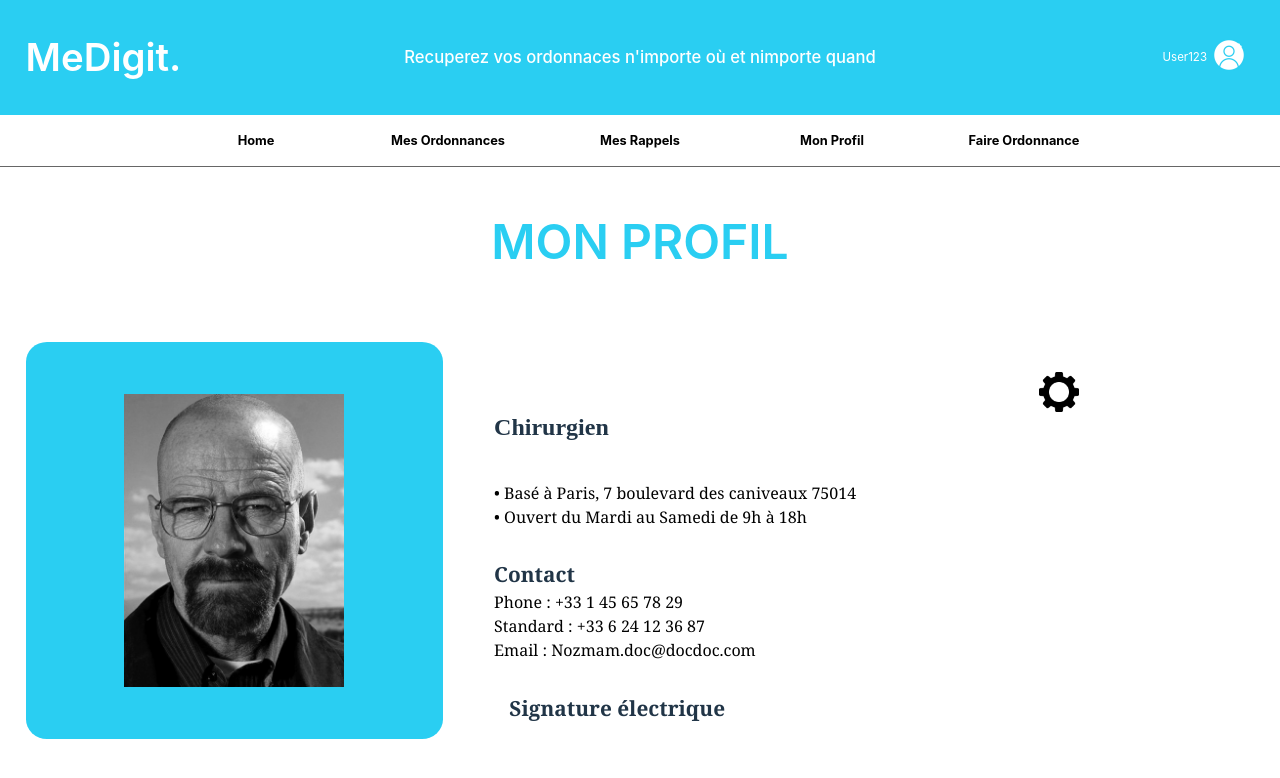
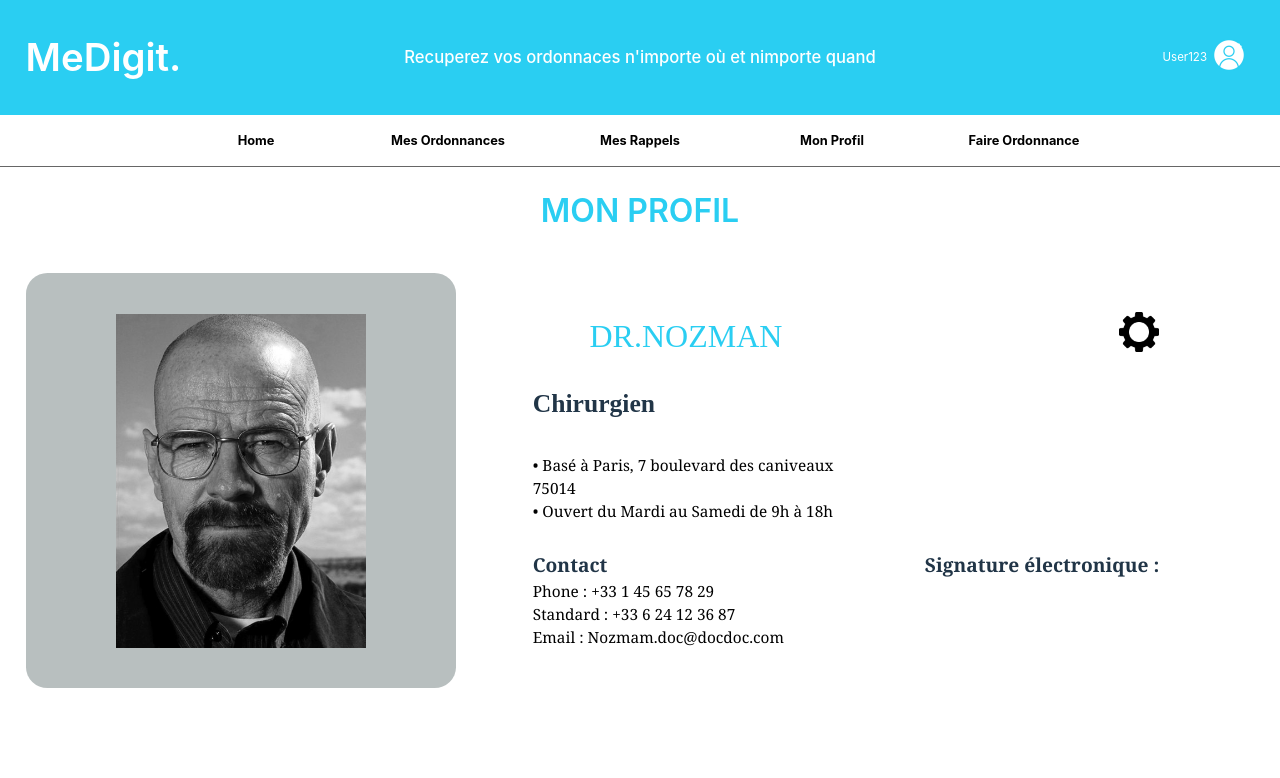
Before and after one commit to Romainvilleneuve78/medigit, a React (Vite) app: page /page4 in a window 1280 px wide. Shown: the top 778 px of the page. Built offline with nearby package versions, Linux system fonts and the light colour scheme.

Commit message:
profil presque fini

```diff
--- a/src/Pages/Profil/Profil.css
+++ b/src/Pages/Profil/Profil.css
@@ -1,12 +1,13 @@
 .titre {
     color: #2ACEF2;
     text-align: center;
-    font-size: 300%;
-    margin-top: 3%;
+    font-size: 2.5vw;
+    margin-top: 1.5%;
+
 }
 
 .contProfil {
-    margin-top: 3%;
+    margin-top: 1%;
     display: flex;
     /* Utilisation de flexbox pour diviser en deux parties */
 }
@@ -18,12 +19,12 @@
 
 .left {
     margin: 2%;
-    flex: 0.65;
+    flex: 0.75;
     /* Partie de gauche occupant 50% de l'espace */
-    padding: 2%;
+    padding: 0.5%;
     /* Espacement intérieur pour la partie de gauche */
     display: flex;
-    background-color: #2ACEF2;
+    background-color: rgb(184, 191, 191);
     border-radius: 5%;
 }
 
@@ -33,7 +34,8 @@
 }
 
 .right {
-    flex: 1.35;
+    margin: 2%;
+    flex: 1.25;
     /* Partie de droite occupant 50% de l'espace */
 
     padding: 2%;
@@ -41,7 +43,7 @@
 }
 
 .leftbis {
-    /* flex: 0.675; */
+    flex: 0.675;
     /* Partie de gauche occupant 50% de l'espace */
 
     padding-right: 2%;
@@ -51,14 +53,6 @@
 
 }
 
-.rightbis {
-    flex: 0.675;
-    /* Partie de droite occupant 50% de l'espace */
-
-    padding: 2%;
-    /* Espacement intérieur pour la partie de droite */
-}
-
 .rightrouage {
 
     text-align: right;
@@ -66,20 +60,21 @@
     /* Partie de droite occupant 50% de l'espace */
 
     padding-right: 10%;
-    padding-top: 4%;
+    padding-top: 2%;
     padding-bottom: 2%;
     /* Espacement intérieur pour la partie de droite */
 }
 
 .name {
     font-family: 'Times New Roman', Times, serif;
-    font-size: 200%;
-    margin-bottom: 1%;
+    font-size: 2.5vw;
+    color: #2ACEF2;
+    margin-bottom: 8%;
 }
 
 .travail {
     /* font-weight: 400; */
-    font-size: 150%;
+    font-size: 2vw;
     font-family: 'Times New Roman', Times, serif;
     margin-bottom: 10%;
 }
@@ -87,6 +82,7 @@
 .info {
     color: black;
     font-family: Cambria, Cochin, Georgia, Times, 'Times New Roman', serif;
+    font-size: 1.2vw;
 }
 
 img .modif {
@@ -94,6 +90,6 @@ img .modif {
 }
 
 .contact {
-    font-size: 130%;
+    font-size: 1.5vw;
     font-family: Cambria, Cochin, Georgia, Times, 'Times New Roman', serif;
 }
--- a/src/Pages/Profil/Profil.jsx
+++ b/src/Pages/Profil/Profil.jsx
@@ -24,15 +24,15 @@ function Page4() {
                             < img src="../../images/equipement.png" width={40} ></img>
                         </div>
                     </div>
-                    <div class="container">
+                    <div class="contProfil2">
                         <div class="leftbis">
                             <h4 class="contact">Contact</h4>
                             <p class="info">Phone : +33 1 45 65 78 29</p>
                             <p class="info">Standard : +33 6 24 12 36 87</p>
                             <p class="info">Email : Nozmam.doc@docdoc.com</p>
                         </div>
-                        <div class="rightbis">
-                            <h4 class="contact">Signature électrique</h4>
+                        <div class="rightrouage">
+                            <h4 class="contact">Signature électronique :</h4>
                         </div>
                     </div>
                 </div>
```
Also changed, not shown: src/Pages/AddOrdo/AddOrdo.jsx (+5 -5 lines).
